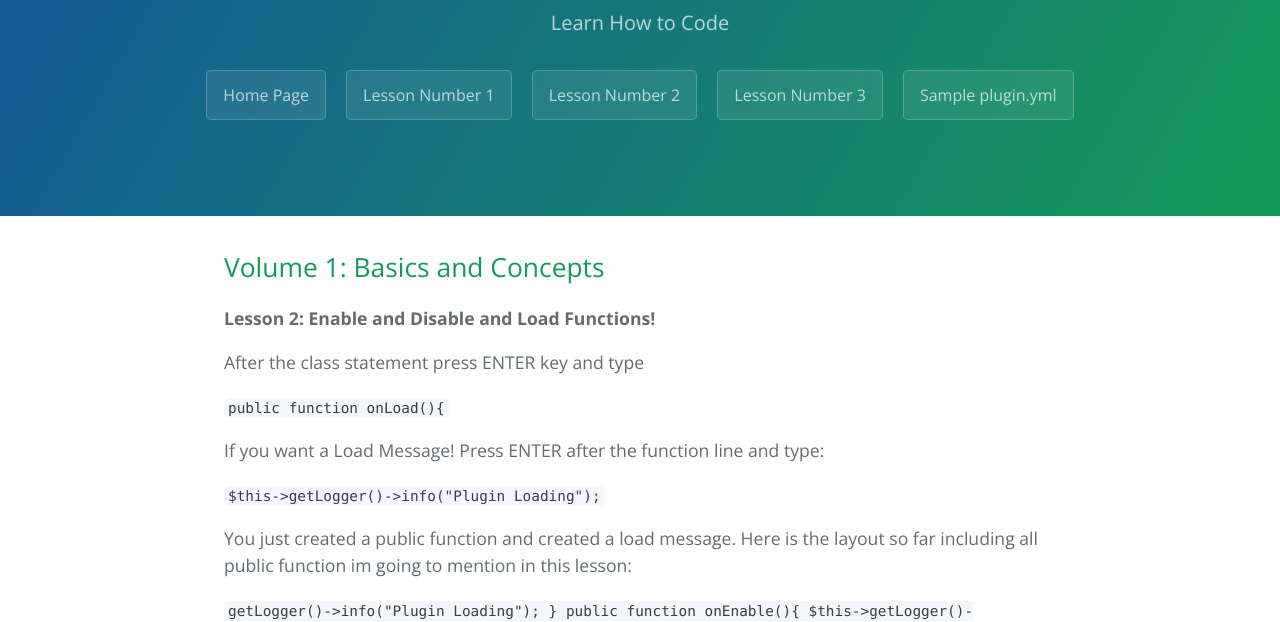
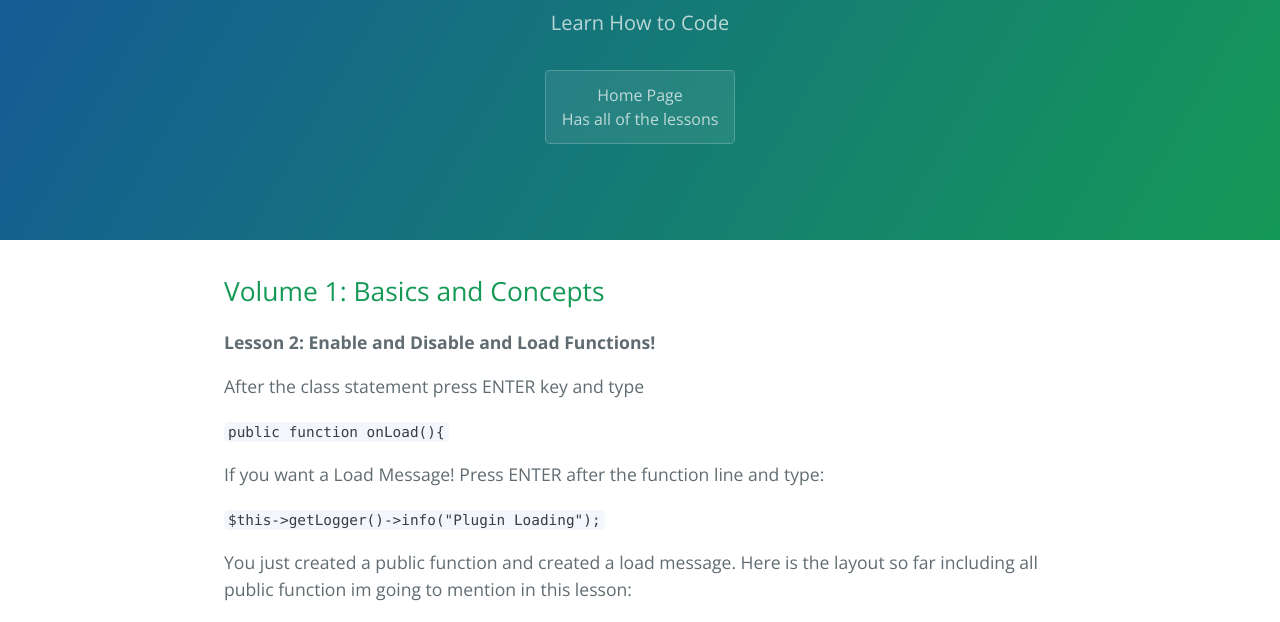
Before and after one commit to remotevase/MCPE-PHP-Plugin-School, a plain HTML site: page lesson2.html in a window 1280 px wide. Shown: the part 167-789 px from the top of the page. Drawn offline with nearby package versions, Linux system fonts and the light colour scheme.

Commit message:
Update lesson2.html

```diff
--- a/lesson2.html
+++ b/lesson2.html
@@ -13,11 +13,7 @@
     <section class="page-header">
       <h1 class="project-name">Plugin School </h1>
       <h2 class="project-tagline">Learn How to Code</h2>
-    <a href="index.html" class="btn">Home Page</a>
-    <a href="lesson1.html" class="btn">Lesson Number 1</a>
-    <a href="lesson2.html" class="btn">Lesson Number 2</a>
-    <a href="lesson3.html" class="btn">Lesson Number 3</a>
-    <a href="pluginyml.html" class="btn">Sample plugin.yml</a>
+    <a href="index.html" class="btn">Home Page <br> Has all of the lessons</a>
     </section>
 
     <section class="main-content">
```
